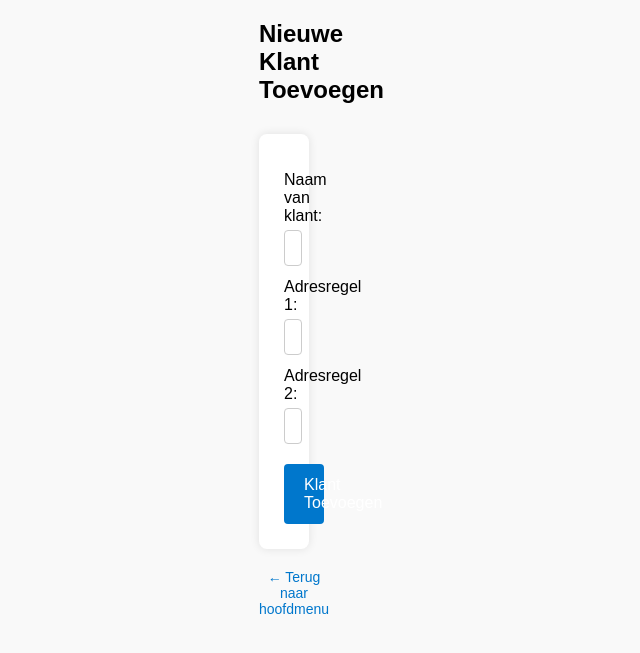
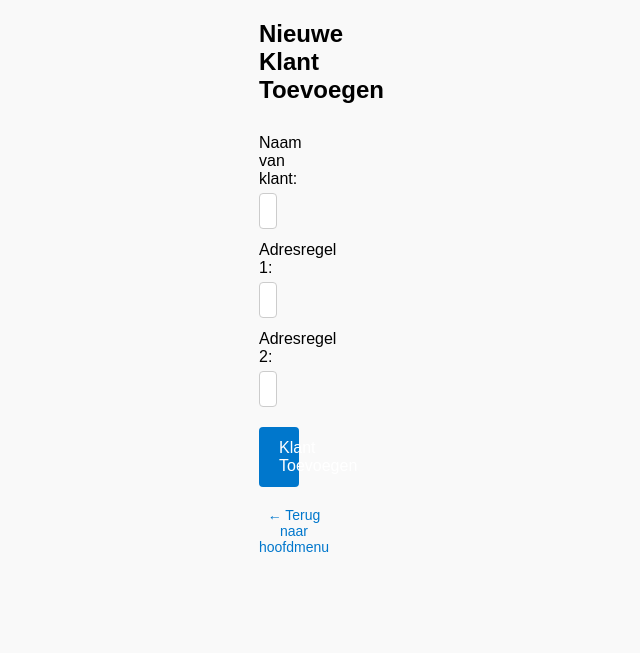
Before and after one commit to NXi99/opto-invoice-app, a Flask app: page /add-customer in a window 1280 px wide. Shown: the top 653 px of the page, without its empty margins (381-1021 px from the left). Run offline with Flask 3, Linux system fonts and the light colour scheme.

Commit message:
Update add_customer.html

```diff
--- a/templates/add_customer.html
+++ b/templates/add_customer.html
@@ -30,8 +30,8 @@
 
         form {
             background: white;
-            padding: 25px;
-            border-radius: 8px;
+            padding: 0px;
+            border-radius: 0px;
             box-shadow: 0 0 10px rgba(0,0,0,0.1);
         }
 
```
